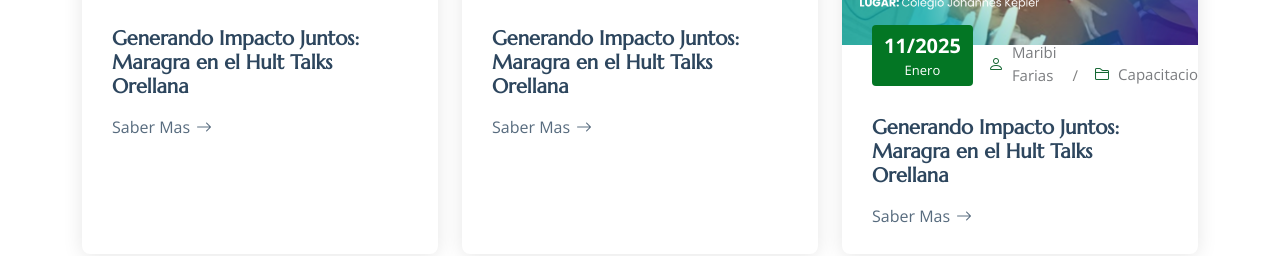
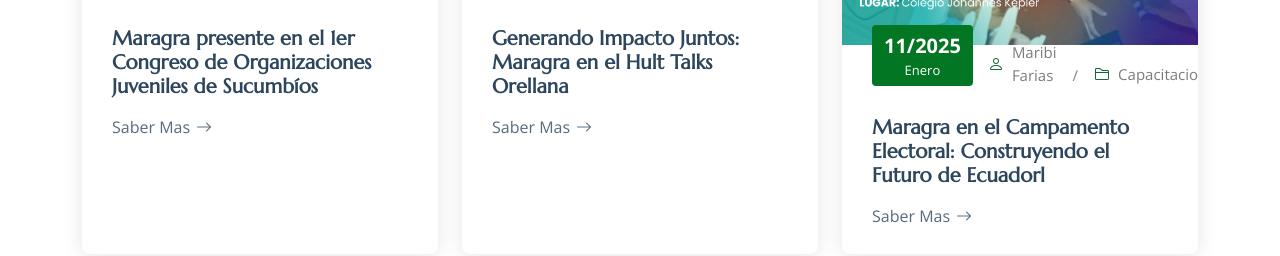
Before and after one commit to bryanuma78/maragra5, a plain HTML site: page blog.html in a window 1280 px wide. Shown: the part 1295-1551 px from the top of the page. Drawn offline with nearby package versions, Linux system fonts and the light colour scheme.

Commit message:
actualizacion

```diff
--- a/blog.html
+++ b/blog.html
@@ -215,7 +215,7 @@
               </div>
 
               <div class="post-content d-flex flex-column">
-                <h3 class="post-title">Generando Impacto Juntos: Maragra en el Hult Talks Orellana</h3>
+                <h3 class="post-title">Maragra presente en el 1er Congreso de Organizaciones Juveniles de Sucumbíos </h3>
                 <a href="Congreso.html" class="readmore stretched-link"><span>Saber Mas</span><i class="bi bi-arrow-right"></i></a>
               </div>
 
@@ -269,7 +269,7 @@
               </div>
 
               <div class="post-content d-flex flex-column">
-                <h3 class="post-title">Generando Impacto Juntos: Maragra en el Hult Talks Orellana</h3>
+                <h3 class="post-title">Maragra en el Campamento Electoral: Construyendo el Futuro de Ecuadorl</h3>
                 <a href="Campamento.html" class="readmore stretched-link"><span>Saber Mas</span><i class="bi bi-arrow-right"></i></a>
               </div>
 
```
